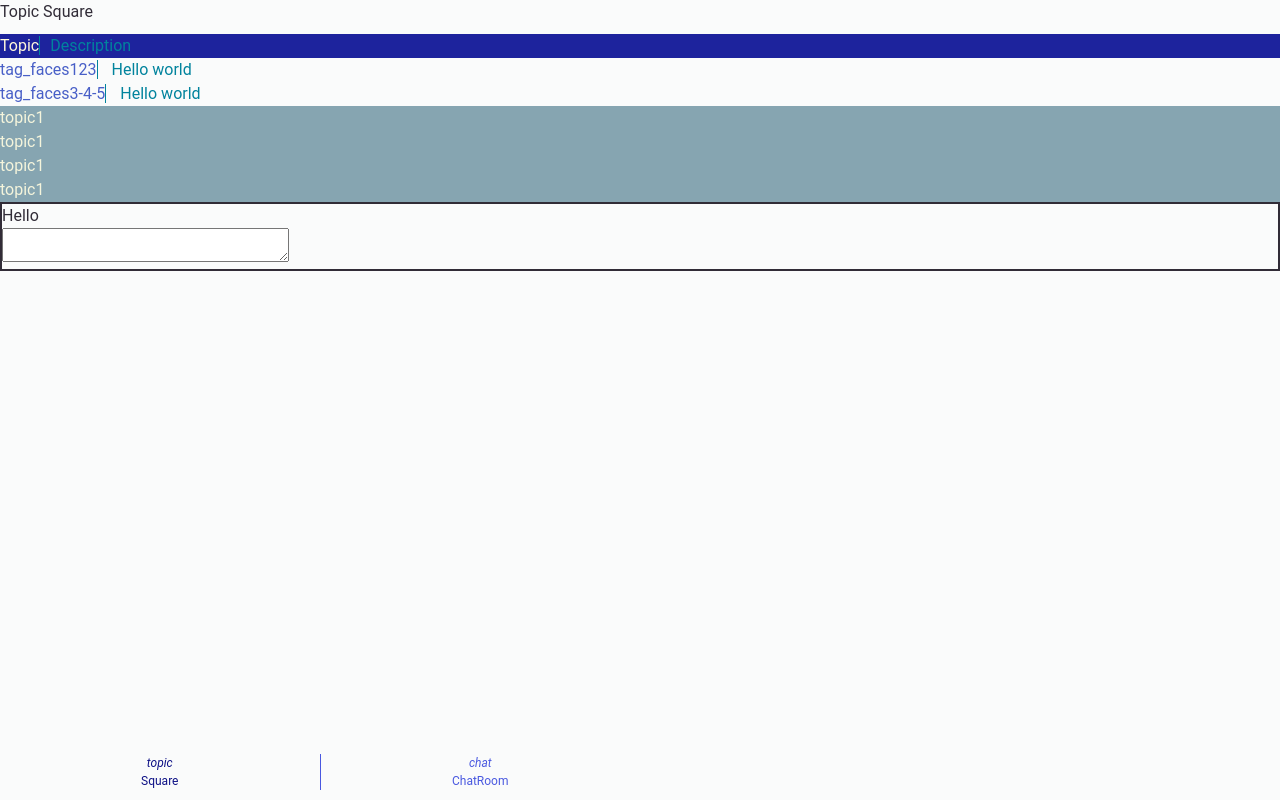
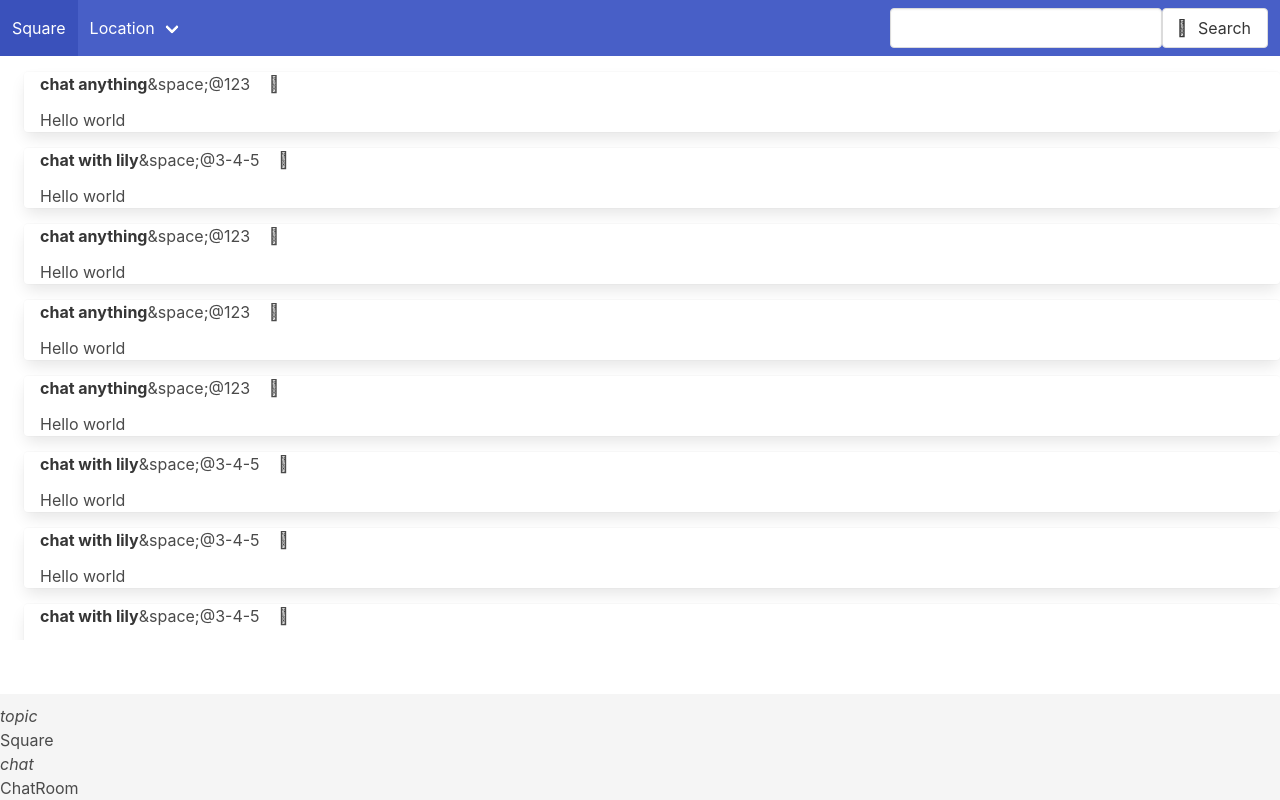
Before and after one commit to flybywind/p2pchat-react-ts, a React (Vite) app in the folder src/renderer/: page / in a window 1280 px wide. Built offline with nearby package versions, Linux system fonts and the light colour scheme.

Commit message:
add search and filter header

```diff
--- a/package.json
+++ b/package.json
@@ -21,7 +21,8 @@
   },
   "dependencies": {
     "@electron-toolkit/preload": "^2.0.0",
-    "@electron-toolkit/utils": "^2.0.0"
+    "@electron-toolkit/utils": "^2.0.0",
+    "font-awesome": "^4.7.0"
   },
   "devDependencies": {
     "@electron-toolkit/eslint-config-prettier": "^1.0.1",
--- a/src/renderer/src/App.tsx
+++ b/src/renderer/src/App.tsx
@@ -7,7 +7,7 @@ function App(): JSX.Element {
   const [screen, setScreen] = useState('square')
 
   function isActive(s: string): string {
-    return screen === s ? 'col s12 show' : 'hide'
+    return screen === s ? '' : 'is-hidden'
   }
 
   function activeScreen(s: string) {
@@ -16,20 +16,48 @@ function App(): JSX.Element {
 
   return (
     <>
-      <div className="container row">
-        <div id="square" className={'screen ' + isActive('square')}>
-          <h3>Topic Square</h3>
-          <div className="divider"></div>
-          <ul className="collection">
-            <li className="collection-item first-item">
-              <span>Topic</span>
-              <span className="secondary-content">Description</span>
-            </li>
-            <TopicCard topicId={'123'} topicDesc="Hello world" />
-            <TopicCard topicId={'3-4-5'} topicDesc="Hello world" />
-          </ul>
+      <div id="square" className={'screen box ' + isActive('square')}>
+        <nav className="navbar is-link" role="navigation" aria-label="dropdown navigation">
+          <div className="navbar-brand">
+            <a className="navbar-item" href="/square">
+              Square
+            </a>
           </div>
-        <div id="chatroom" className={'screen ' + isActive('chatroom')}>
+          <div className="navbar-start">
+            <div className="navbar-item has-dropdown is-hoverable">
+              <a className="navbar-link">Location</a>
+              <div className="navbar-dropdown">
+                <div className="navbar-item">&lt; 10km</div>
+                <div className="navbar-item">&lt; 100km</div>
+                <div className="navbar-item">&lt; 1000km</div>
+                <div className="navbar-item">global</div>
+              </div>
+            </div>
+          </div>
+          <div className="navbar-end">
+            <div className="navbar-item">
+              <input type="text" className="input" />
+              <button className="button">
+                <span className="icon is-small">
+                  <span className="fas fa-search" aria-hidden="true"></span>
+                </span>
+                <span>Search</span>
+              </button>
+            </div>
+          </div>
+        </nav>
+        <div className="box mt-4 ml-5">
+          <TopicCard topicId={'123'} topicName={'chat anything'} topicDesc="Hello world" />
+          <TopicCard topicId={'3-4-5'} topicName={'chat with lily'} topicDesc="Hello world" />
+          <TopicCard topicId={'123'} topicName={'chat anything'} topicDesc="Hello world" />
+          <TopicCard topicId={'123'} topicName={'chat anything'} topicDesc="Hello world" />
+          <TopicCard topicId={'123'} topicName={'chat anything'} topicDesc="Hello world" />
+          <TopicCard topicId={'3-4-5'} topicName={'chat with lily'} topicDesc="Hello world" />
+          <TopicCard topicId={'3-4-5'} topicName={'chat with lily'} topicDesc="Hello world" />
+          <TopicCard topicId={'3-4-5'} topicName={'chat with lily'} topicDesc="Hello world" />
+        </div>
+      </div>
+      <div id="chatroom" className={'screen box ' + isActive('chatroom')}>
         <div className="row">
           <div className="topicside col s4">
             <ul>
@@ -49,7 +77,6 @@ function App(): JSX.Element {
           </div>
         </div>
       </div>
-      </div>
       <footer>
         <Nav onclick={activeScreen}></Nav>
       </footer>
--- /dev/null
+++ b/src/renderer/src/assets/debug.css
@@ -0,0 +1,7 @@
+*:not(path):not(g) {
+  color: hsla(210, 100%, 100%, 0.9) !important;
+  background: hsla(210, 100%, 50%, 0.5) !important;
+  outline: solid 0.25rem hsla(0, 79%, 77%, 0.5) !important;
+
+  box-shadow: none !important;
+}
--- a/src/renderer/src/assets/index.scss
+++ b/src/renderer/src/assets/index.scss
@@ -5,13 +5,14 @@
 // Import only what you need from Bulma
 @import 'bulma/sass/utilities/_all.sass';
 @import 'bulma/sass/base/_all.sass';
+@import 'bulma/sass/components/media.sass';
 // @import 'bulma/sass/elements/button.sass';
 // @import 'bulma/sass/elements/container.sass';
 @import 'bulma/sass/elements/title.sass';
 // @import 'bulma/sass/form/_all.sass';
 @import 'bulma/sass/components/navbar.sass';
 // @import 'bulma/sass/layout/hero.sass';
-@import 'bulma/sass/layout/section.sass';
+// @import 'bulma/sass/layout/section.sass';
 
 html {
   height: 100%;
--- /dev/null
+++ b/src/renderer/src/assets/mybulma.scss
@@ -0,0 +1,53 @@
+@charset "utf-8";
+
+$navbar-breakpoint: 480px;
+$family-sans-serif:
+  BlinkMacSystemFont,
+  -apple-system,
+  'Segoe UI',
+  'Roboto',
+  'Oxygen',
+  'Ubuntu',
+  'Cantarell',
+  'Fira Sans',
+  'Droid Sans',
+  'Helvetica Neue',
+  'Helvetica',
+  'Arial',
+  sans-serif,
+  'FontAwesome';
+
+html,
+body,
+main {
+  height: 100%;
+}
+.screen {
+  overflow-y: scroll;
+  max-height: 80%;
+}
+// Import only what you need from Bulma
+@import 'bulma/sass/utilities/_all.sass';
+@import 'bulma/sass/base/_all.sass';
+@import 'bulma/sass/grid/_all.sass';
+@import 'bulma/sass/components/card.sass';
+@import 'bulma/sass/components/dropdown.sass';
+@import 'bulma/sass/components/level.sass';
+@import 'bulma/sass/components/media.sass';
+@import 'bulma/sass/elements/button.sass';
+@import 'bulma/sass/elements/icon.sass';
+@import 'bulma/sass/elements/container.sass';
+@import 'bulma/sass/elements/title.sass';
+// @import 'bulma/sass/form/_all.sass';
+@import 'bulma/sass/components/navbar.sass';
+@import 'bulma/sass/form/_all.sass';
+@import 'bulma/sass/helpers/_all.sass';
+
+footer {
+  position: absolute;
+  bottom: 0;
+  left: 0;
+  min-height: 10%;
+  width: 100%;
+  background-color: $white-ter;
+}
--- a/src/renderer/src/components/TopicCard.tsx
+++ b/src/renderer/src/components/TopicCard.tsx
@@ -1,15 +1,24 @@
 interface Props {
   topicId: string
+  topicName: string
   topicDesc: string
 }
-export default function TopicCard({ topicId, topicDesc }: Props): JSX.Element {
+export default function TopicCard({ topicId, topicName, topicDesc }: Props): JSX.Element {
   return (
-    <li className="topic-card collection-item ">
-      <a>
-        <span className="material-icons">tag_faces</span>
-        <span>{topicId}</span>
-      </a>
-      <span className="secondary-content"> {topicDesc} </span>
-    </li>
+    <div className="card mb-4">
+      <div className="media ml-4">
+        <div className="media-content">
+          <div className="content">
+            <p>
+              <strong>{topicName}</strong>&space;@{topicId}
+              <span className="icon is-small ml-4">
+                <span className="fas fa-arrow-circle-right" aria-hidden="true"></span>
+              </span>
+            </p>
+          </div>
+          <div className="content"> {topicDesc} </div>
+        </div>
+      </div>
+    </div>
   )
 }
--- a/src/renderer/src/main.tsx
+++ b/src/renderer/src/main.tsx
@@ -1,8 +1,8 @@
 import React from 'react'
 import ReactDOM from 'react-dom/client'
-import './assets/index.scss'
-// import 'bulma/sass/base/_all.sass'
-// import 'bulma/sass/'
+// import './assets/debug.css'
+import './assets/mybulma.scss'
+import 'font-awesome/css/font-awesome.css'
 // import 'materialize-css/dist/css/materialize.min.css'
 // import 'material-icons/iconfont/material-icons.css'
 import App from './App'
```
Lines whose indentation alone changed are shown as unchanged.
